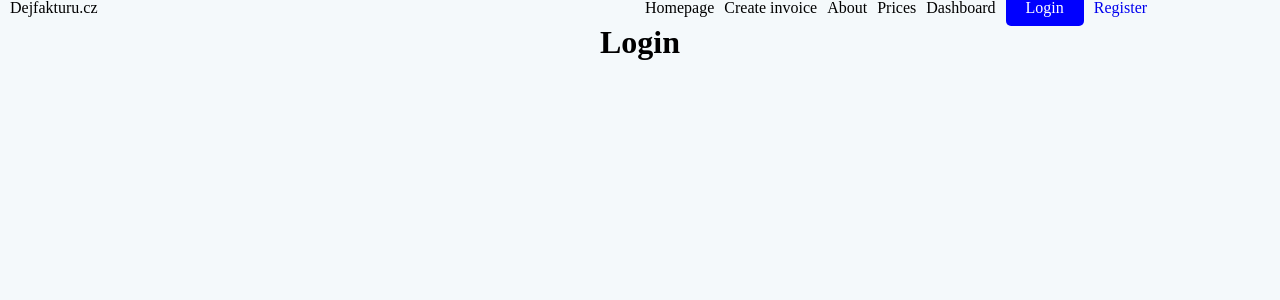
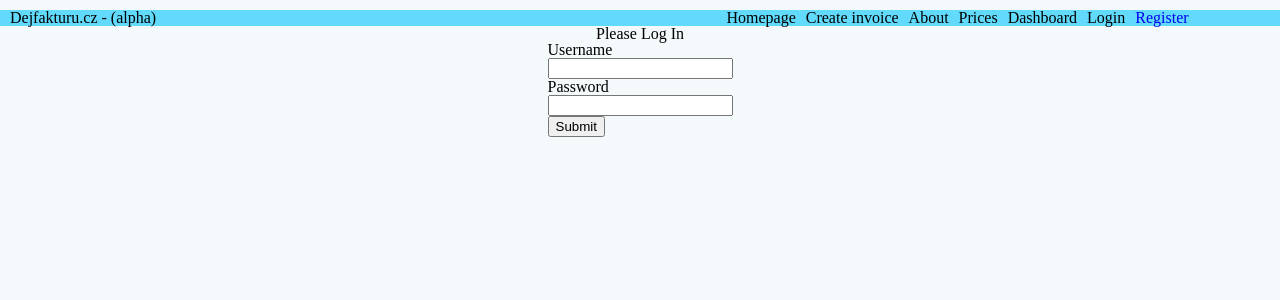
Before and after one commit to zaymax/dejfakturu, a React (Create React App) app in the folder client/: page /login in a window 1280 px wide. Shown: the top 300 px of the page. Built offline with nearby package versions, Linux system fonts and the light colour scheme.

Commit message:
[dejfakturu] - added simple login, logout functionality

```diff
--- a/client/src/app/App.js
+++ b/client/src/app/App.js
@@ -1,6 +1,12 @@
-import "../styles/reset.scss"
+import "../styles/reset.scss";
 import "./App.scss";
-import { BrowserRouter as Router, Route, Link, Routes } from "react-router-dom";
+import {
+  BrowserRouter as Router,
+  Route,
+  Link,
+  Routes,
+  Navigate,
+} from "react-router-dom";
 import { Homepage } from "../pages/homepage/Homepage";
 import { About } from "../pages/about/About";
 import { Prices } from "../pages/prices/Prices";
@@ -8,13 +14,16 @@
 import { Register } from "../pages/register/Register";
 import { Dashboard } from "../pages/dashboard/Dashboard";
 import Form from "../components/form/Form";
+import useToken from "./useToken";
 
 function App() {
+  const { token, setToken, removeToken } = useToken();
+
   return (
     <Router>
-      <div className="">
+      <nav className="">
         <div className="menu">
-          <h1 className="menu__logo">Dejfakturu.cz</h1>
+          <h1 className="menu__logo">Dejfakturu.cz - (alpha)</h1>
           <ul className="menu__links">
             <li className="menu__link">
               <Link to="/" className="menu__link-text">
@@ -41,11 +50,21 @@
                 Dashboard
               </Link>
             </li>
-            <li className="menu__link">
-              <Link to="/login" className="menu__button">
-                Login
-              </Link>
-            </li>
+            {!token && (
+              <li className="menu__link">
+                <Link to="/login" className="menu__link-text">
+                  Login
+                </Link>
+              </li>
+            )}
+            {token && (
+              <li className="menu__link">
+                <Link to="/login" className="menu__link-text">
+                  <button onClick={removeToken}>Logout</button>
+                </Link>
+              </li>
+            )}
+
             <li className="menu__link">
               <Link to="/register">Register</Link>
             </li>
@@ -57,11 +76,16 @@
           <Route path="/" element={<Homepage />} />
           <Route path="/about" element={<About />} />
           <Route path="/prices" element={<Prices />} />
-          <Route path="/login" element={<Login />} />
+          <Route
+            path="/login"
+            element={
+              token ? <Navigate to="/" /> : <Login setToken={setToken} />
+            }
+          />
           <Route path="/register" element={<Register />} />
           <Route path="/dashboard" element={<Dashboard />} />
         </Routes>
-      </div>
+      </nav>
     </Router>
   );
 }
--- a/client/src/app/App.scss
+++ b/client/src/app/App.scss
@@ -32,9 +32,12 @@
 }
 
 .menu {
+  margin-top: 10px;
   display: flex;
   width: 100%;
+  justify-content: center;
   align-items: center;
+  background-color: #61dafb;
   &__logo {
     width: 100%;
     margin-left: 10px;
@@ -43,6 +46,8 @@
   &__links {
     width: 100%;
     display: flex;
+    justify-content: center;
+    align-items: center;
     list-style: none;
   }
 
@@ -56,6 +61,7 @@
     }
   }
 
+
   &__button {
     background-color: blue;
     padding: 10px 20px;
--- /dev/null
+++ b/client/src/app/useToken.js
@@ -0,0 +1,24 @@
+import { useState } from "react";
+
+export default function useToken() {
+  const getToken = () => {
+    const tokenString = localStorage.getItem("token");
+    const userToken = JSON.parse(tokenString);
+    return userToken?.token;
+  };
+  const [token, setToken] = useState(getToken());
+  const saveToken = (userToken) => {
+    localStorage.setItem("token", JSON.stringify(userToken));
+    setToken(userToken.token);
+  };
+  const removeToken = () => {
+    localStorage.removeItem("token");
+    setToken(null);
+  };
+
+  return {
+    setToken: saveToken,
+    removeToken: removeToken,
+    token,
+  };
+}
--- a/client/src/pages/login/Login.js
+++ b/client/src/pages/login/Login.js
@@ -1,4 +1,53 @@
+import { useState } from "react";
+import "./login.scss";
+import PropTypes from "prop-types";
 
-export function Login() {
-    return <h2>Login</h2>;
-  }
+Login.propTypes = {
+  setToken: PropTypes.func.isRequired,
+};
+
+async function loginUser(credentials) {
+  return fetch("http://localhost:5000/login", {
+    method: "POST",
+    headers: {
+      "Content-Type": "application/json",
+    },
+    body: JSON.stringify(credentials),
+  }).then((data) => data.json());
+}
+
+export function Login({ setToken }) {
+  const [username, setUserName] = useState();
+  const [password, setPassword] = useState();
+
+  const handleSubmit = async (e) => {
+    e.preventDefault();
+    const token = await loginUser({
+      username,
+      password,
+    });
+    setToken(token);
+  };
+
+  return (
+    <div className="login-wrapper">
+      <h1>Please Log In</h1>
+      <form onSubmit={handleSubmit}>
+        <label>
+          <p>Username</p>
+          <input type="text" onChange={(e) => setUserName(e.target.value)} />
+        </label>
+        <label>
+          <p>Password</p>
+          <input
+            type="password"
+            onChange={(e) => setPassword(e.target.value)}
+          />
+        </label>
+        <div>
+          <button type="submit">Submit</button>
+        </div>
+      </form>
+    </div>
+  );
+}
--- /dev/null
+++ b/client/src/pages/login/login.scss
@@ -0,0 +1,5 @@
+.login-wrapper {
+    display: flex;
+    flex-direction: column;
+    align-items: center;
+}
```
Also changed, not shown: 1 other file (tests, documents, lock files or other folders).
